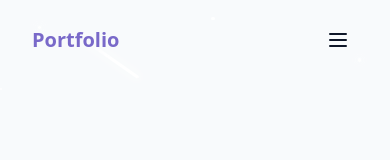
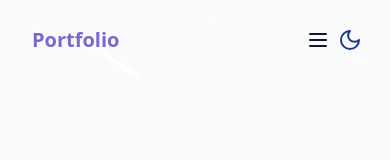
Before and after one commit to shubhampawale7/PortfolioWeb, a React (Vite) app: page / in a window 390 px wide. Shown: the top 160 px of the page. Built offline with nearby package versions, Linux system fonts and the light colour scheme.

Commit message:
chore: Clean up Navbar and ThemeToggle components for better readability

```diff
--- a/src/components/Navbar.jsx
+++ b/src/components/Navbar.jsx
@@ -56,7 +56,7 @@
 
         <button
           onClick={() => setIsMenuOpen((prev) => !prev)}
-          className="md:hidden p-2 text-foreground z-50"
+          className="md:hidden p-2 text-foreground z-50 mr-5 "
           aria-label={isMenuOpen ? "Close Menu" : "Open Menu"}
         >
           {isMenuOpen ? <X size={24} /> : <Menu size={24} />}{" "}
@@ -65,7 +65,7 @@
         <div
           className={cn(
             "fixed inset-0 bg-background/95 backdroup-blur-md z-40 flex flex-col items-center justify-center",
-            "transition-all duration-300 md:hidden",
+            "transition-all duration-300 md:hidden ",
             isMenuOpen
               ? "opacity-100 pointer-events-auto"
               : "opacity-0 pointer-events-none"
--- a/src/components/ThemeToggle.jsx
+++ b/src/components/ThemeToggle.jsx
@@ -32,9 +32,10 @@
     <button
       onClick={toggleTheme}
       className={cn(
-        "fixed max-sm:hidden top-5 right-5 z-50 p-2 rounded-full transition-colors duration-300",
+        "fixed top-5 right-5 z-50 p-2 rounded-full transition-colors duration-300",
         "focus:outline-hidden"
       )}
+      aria-label="Toggle dark mode"
     >
       {isDarkMode ? (
         <Sun className="h-6 w-6 text-yellow-300" />
```
